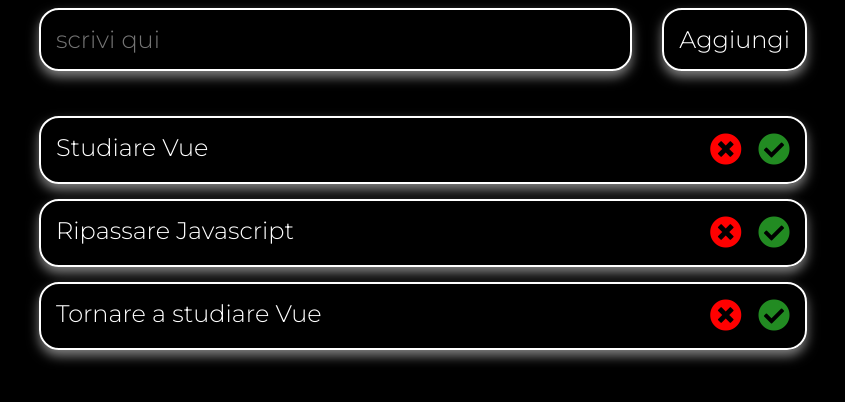
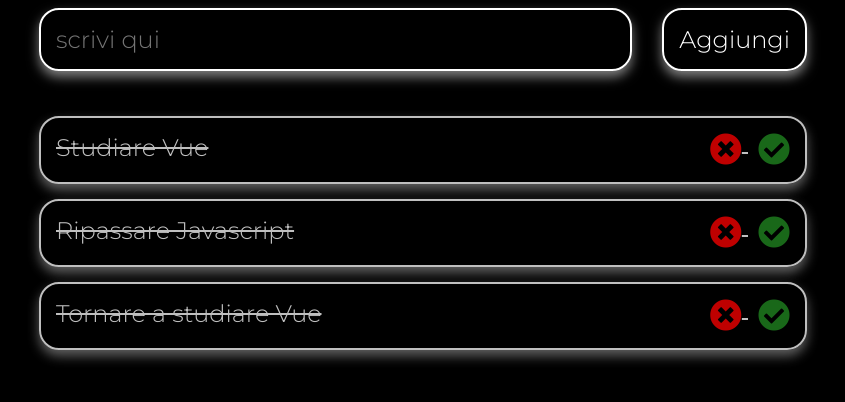
Before and after one commit to giuseppedagostino/vue-todolist, a plain HTML site: page index.html in a window 1280 px wide. Both pictures are taken after a click on the icon 991 px from the left and 279 px from the top of the page. Shown: the part 130-532 px from the top of the page, without its empty margins (217-1062 px from the left). Drawn offline with nearby package versions, Linux system fonts and the light colour scheme.

Commit message:
Personalizzazione esercizio quasi funzionante

```diff
--- a/css/style.css
+++ b/css/style.css
@@ -18,6 +18,10 @@ h1 {
 }
 .card {
   box-shadow: 0 6px 12px 0 grey;
+}
+.done {
+  text-decoration: line-through;
+  opacity: 0.75;
 }
 
 #root {
--- a/index.html
+++ b/index.html
@@ -24,11 +24,12 @@
       </div>
 
       <ul>
-        <li class="card" v-for="(item, index) in listItem">
+        <li class="card" :class="done" v-for="(item, index) in listItem">
           {{ item }}
           <div>
             <i class="fas fa-times-circle" @click="removeItem(index)"></i>
-            <i class="fas fa-check-circle"></i>
+            <!-- aggiungo qua -->
+            <i class="fas fa-check-circle" @click="doneItem"></i>
           </div>
         </li>
       </ul>
--- a/js/main.js
+++ b/js/main.js
@@ -3,6 +3,7 @@ var app = new Vue({
   data: {
     listItem: ["Studiare Vue","Ripassare Javascript","Tornare a studiare Vue"],
     newItem: "",
+    done: ""
   },
   methods: {
     addNewItem: function() {
@@ -17,6 +18,13 @@ var app = new Vue({
     removeItem: function(index) {
       console.log("collegato");
       this.listItem.splice(index, 1);
+    },
+    doneItem: function() {
+      if (this.done == "") {
+        this.done = "done";
+      } else if (this.done == "done") {
+        this.done = "";
+      }
     }
   }
 });
```
